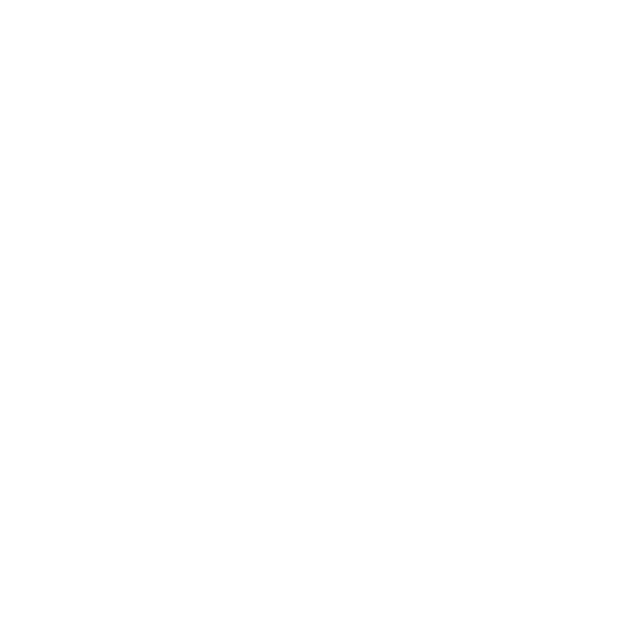
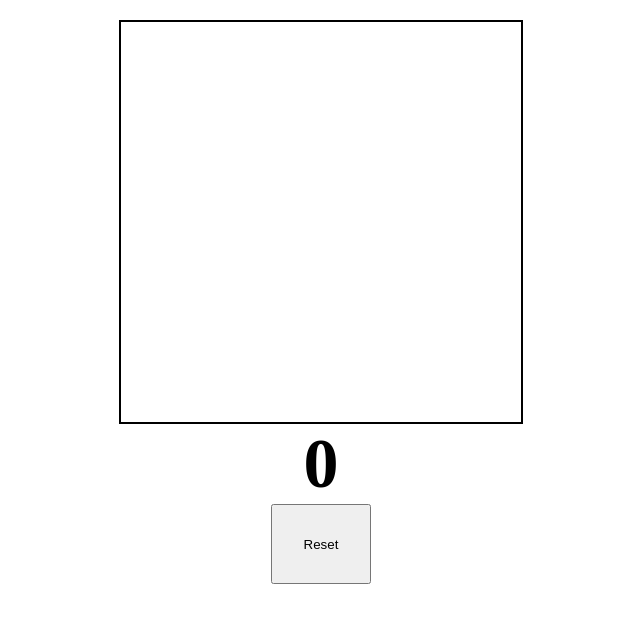
Before and after one commit to benedicti0n/Snake-Game, a plain HTML site: page index.html in a window 1280 px wide. Shown: the whole page, without its empty margins (319-959 px from the left). Drawn offline with Linux system fonts and the light colour scheme.

Commit message:
basic ui

```diff
--- a/index.html
+++ b/index.html
@@ -8,7 +8,9 @@
 </head>
 <body>
 
-
+    <canvas id="snakeField" height="400px" width="400px"></canvas>
+    <h1 id="score">0</h1>
+    <button id="resetBtn" onclick="reset()">Reset</button>
 
     <script src="./script.js"></script>
 </body>
--- a/style.css
+++ b/style.css
@@ -3,3 +3,22 @@
     padding: 0;
     box-sizing: border-box;
 }
+
+body{
+    display: flex;
+    justify-content: center;
+    align-items: center;
+    flex-direction: column;
+    margin: 20px;
+}
+
+#snakeField{
+    border: 2px solid black;
+}
+h1{
+    font-size: 70px;
+}
+button{
+    height: 80px;
+    width: 100px;
+}
```
